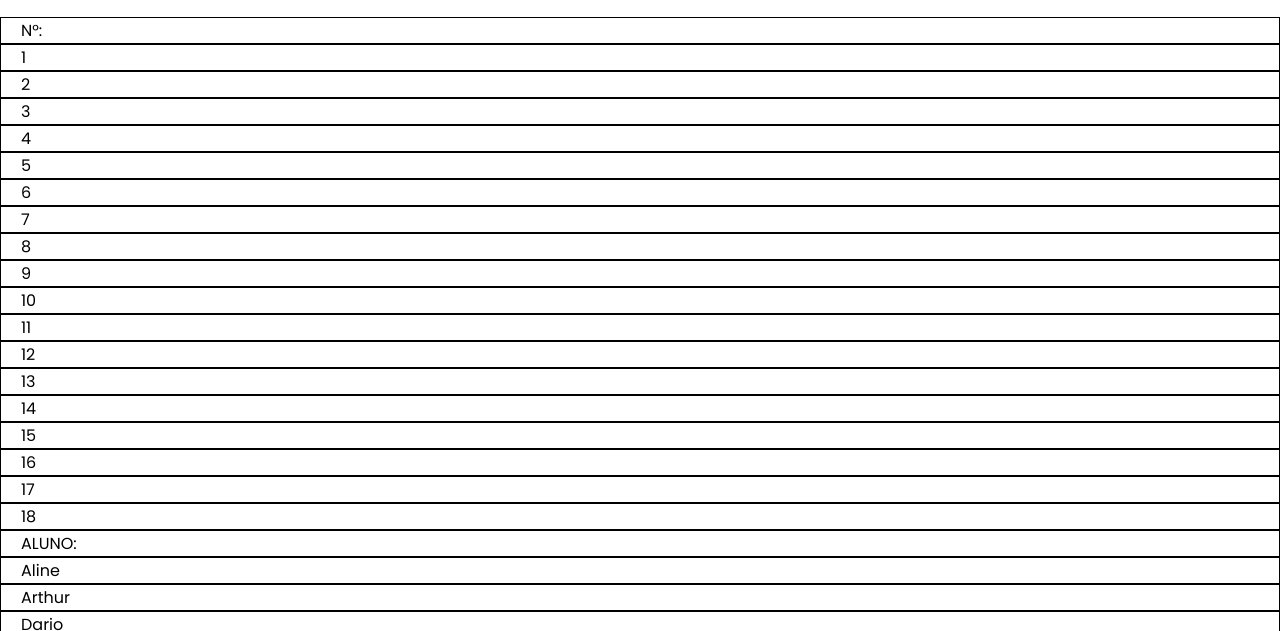
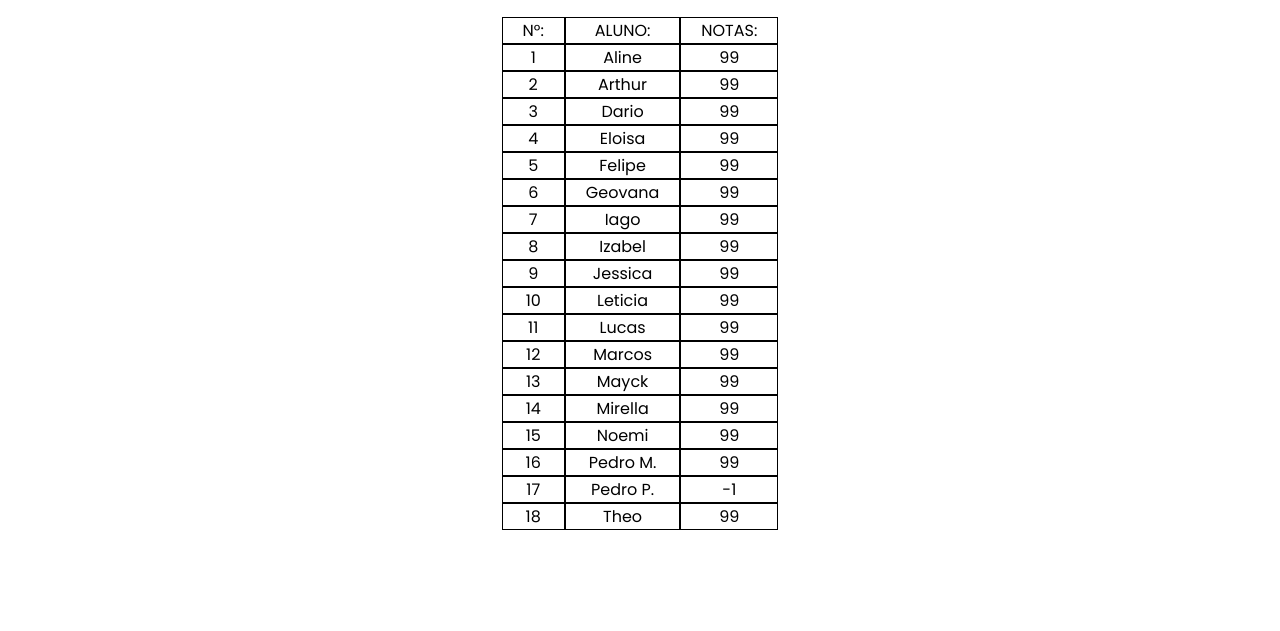
Before and after one commit to PedroPiske/aluno-pioxii, a plain HTML site: page index.html in a window 1280 px wide. Shown: the part 169-800 px from the top of the page. Drawn offline with Linux system fonts and the light colour scheme.

Commit message:
Update style.css

```diff
--- a/style.css
+++ b/style.css
@@ -69,4 +69,10 @@ p {
     font-family: 'Poppins', sans-serif;
     border: 1px black solid;
     padding-left: 20px;
+    padding-right: 20px;
+    text-align: center;
 }
+.tudo {
+    display: flex;
+    justify-content: center;
+}
```
